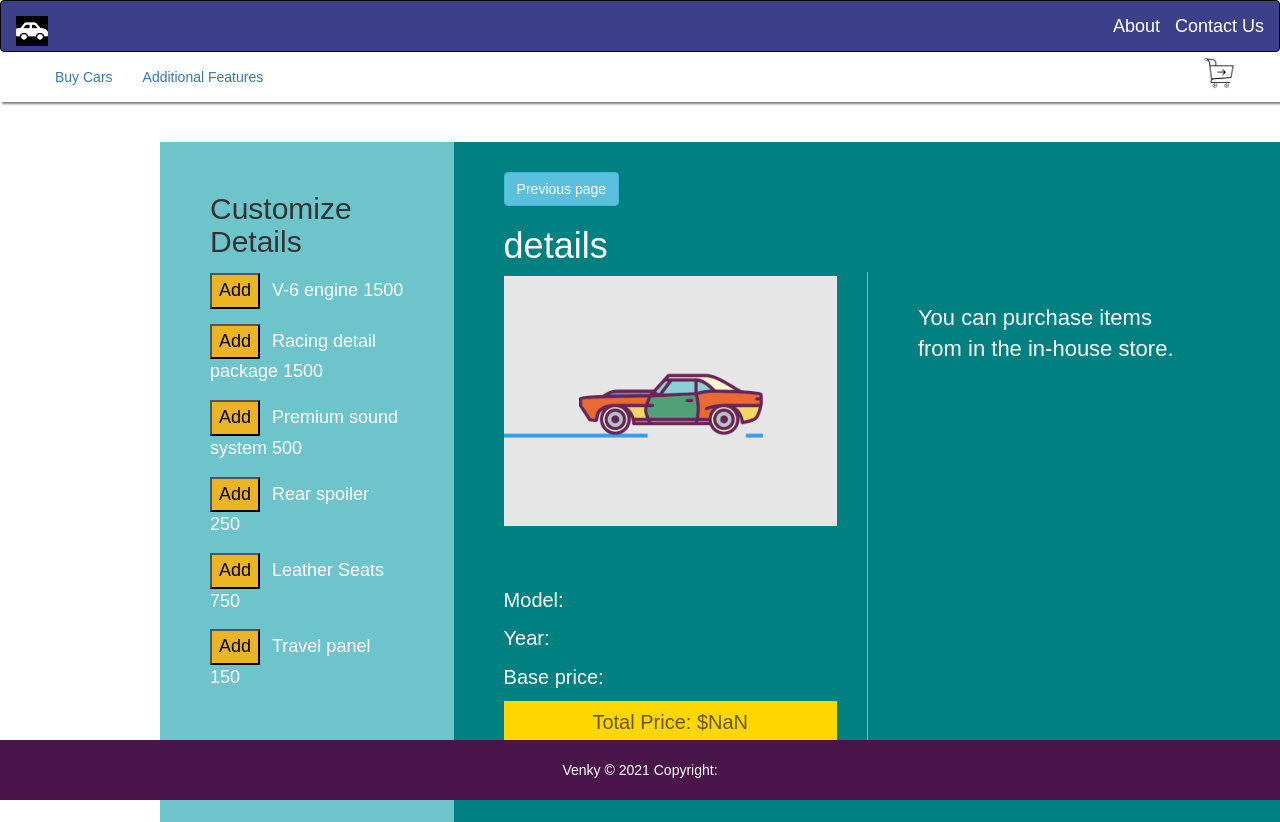
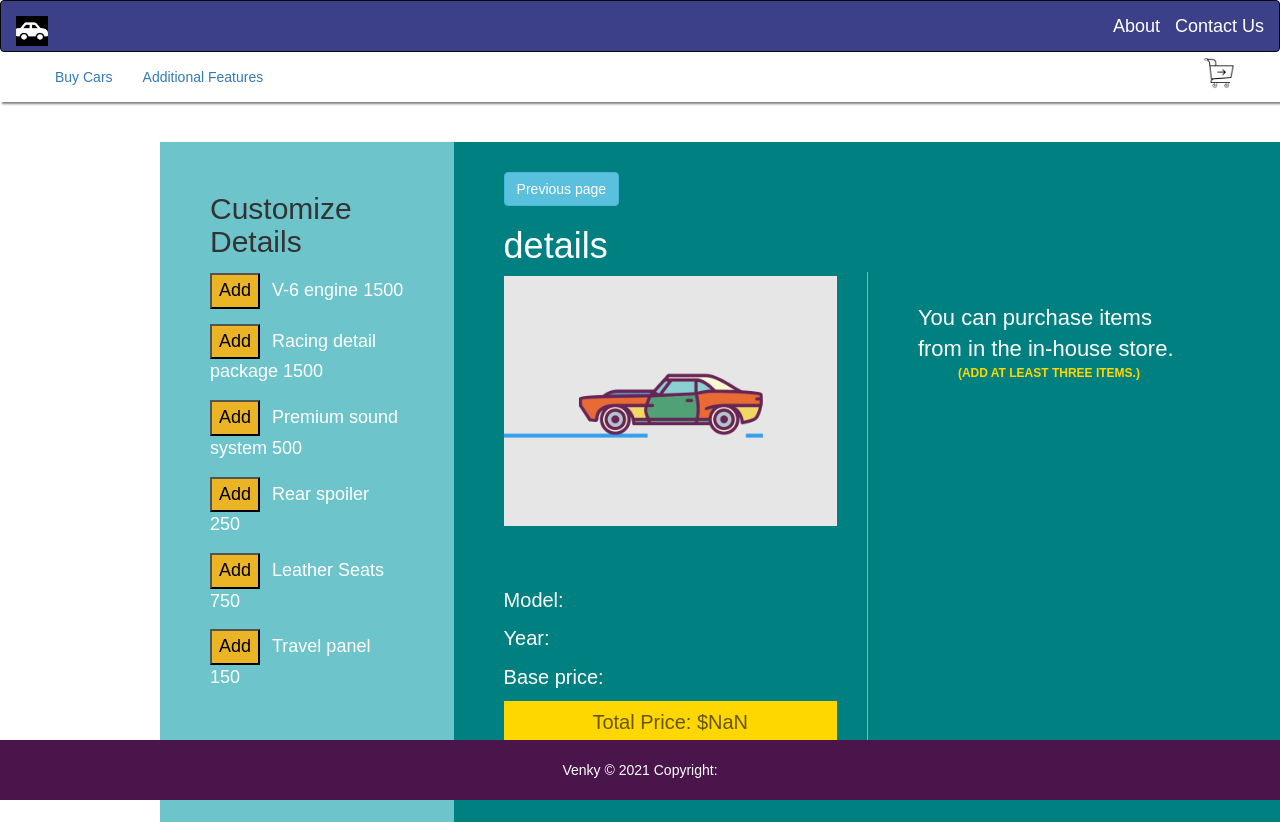
Before and after one commit to vy3191/e-commerce, a React (Create React App) app: page /cars/1 in a window 1280 px wide. Built offline with nearby package versions, Linux system fonts and the light colour scheme.

Commit message:
implementing add to cart feature

```diff
--- a/src/components/ShowCar.js
+++ b/src/components/ShowCar.js
@@ -109,10 +109,21 @@ class ShowCar extends Component {
                     remove={ this.removeFeature }
                   />
                  ))}
+                <div className="proceed-to-cart">
+                 { Object.values(addedFeatures).length > 2 ?
+                 ( <div className="add-to-cart text-center">
+                    Add to cart
+                  </div>) :
+                  null
+                  }
+                </div>
                </div>
              ) :
              (
-               <p>You can purchase items from in the in-house store.</p>
+               <div>
+                <p className="m-b-0">You can purchase items from in the in-house store.</p>
+                <p className="text-center text-uppercase instructions">(Add at least three items.)</p>
+               </div>
              )
            }
 
--- a/src/styles/App.css
+++ b/src/styles/App.css
@@ -107,6 +107,7 @@ div.cards-container + .card {
    padding: 30px 50px;
    font-size: 22px;
    border-left: 1px solid goldenrod;
+   position: relative;
 }
 
 .container-flex {
@@ -186,3 +187,25 @@ div.submit {
 nav.navbar {
   margin-bottom: 0px;
 }
+
+/* checkout instructions */
+.instructions {
+  margin-top: -10px;
+  font-size: 12px;
+  font-weight: bold;
+  color: gold;
+
+}
+
+.proceed-to-cart {
+   position: absolute;
+   bottom: 50px;
+   left: 20%;
+}
+
+.add-to-cart {
+  padding: 7px 30px;
+  background: skyblue;
+  color: black;
+  cursor: pointer;
+}
```
